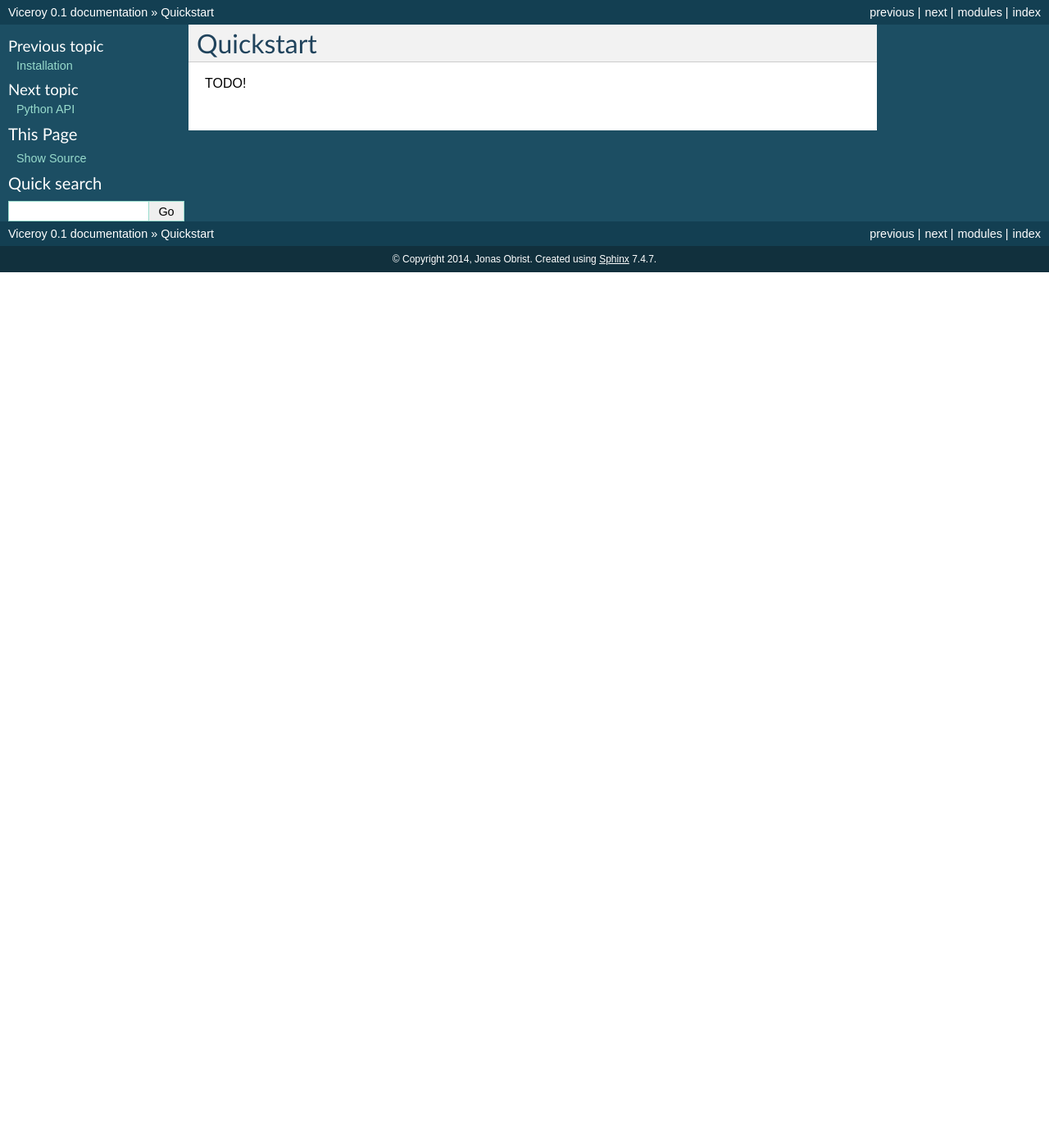
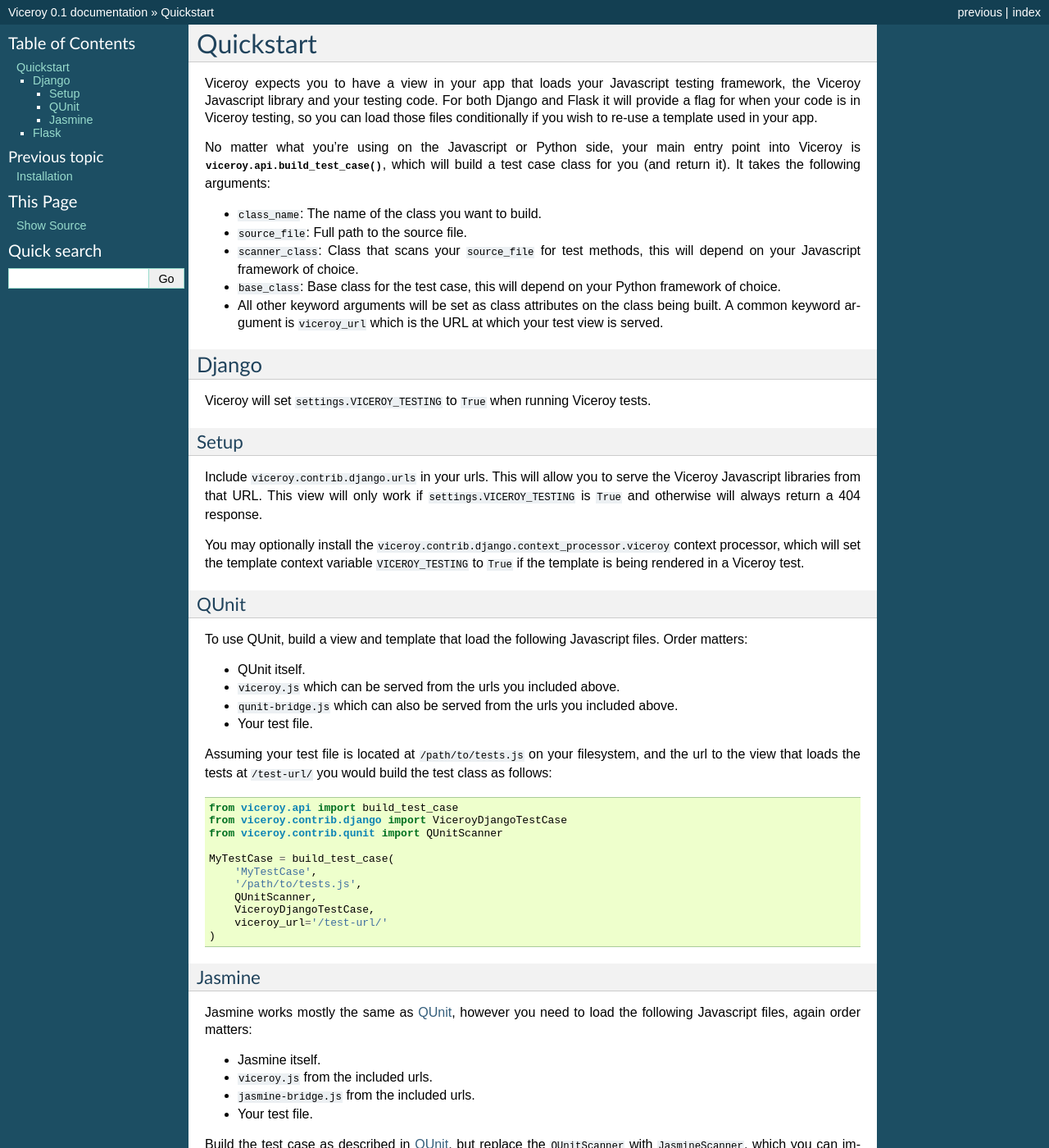
Before and after one commit to ojii/viceroy, a Sphinx documentation site: the page built from docs/quickstart.rst, in a window 1280 px wide and 1400 px high. Shown: the whole window at 82% size. Built offline with Sphinx 7.4.7, drawn with Linux system fonts in a browser that asks for light colours; some of the changed text lies outside the part shown.

Commit message:
Added docs for 0.3

```diff
--- a/docs/quickstart.rst
+++ b/docs/quickstart.rst
@@ -2,4 +2,112 @@
 Quickstart
 ##########
 
-TODO!
+Viceroy expects you to have a view in your app that loads your Javascript
+testing framework, the Viceroy Javascript library and your testing code. For
+both Django and Flask it will provide a flag for when your code is in Viceroy
+testing, so you can load those files conditionally if you wish to re-use a
+template used in your app.
+
+No matter what you're using on the Javascript or Python side, your main entry
+point into Viceroy is :py:func:`viceroy.api.build_test_case`, which will build
+a test case class for you (and return it). It takes the following arguments:
+
+* ``class_name``: The name of the class you want to build.
+* ``source_file``: Full path to the source file.
+* ``scanner_class``: Class that scans your ``source_file`` for test methods,
+  this will depend on your Javascript framework of choice.
+* ``base_class``: Base class for the test case, this will depend on your Python
+  framework of choice.
+* All other keyword arguments will be set as class attributes on the class
+  being built. A common keyword argument is ``viceroy_url`` which is the URL at
+  which your test view is served.
+
+
+.. _django:
+
+******
+Django
+******
+
+Viceroy will set ``settings.VICEROY_TESTING`` to ``True`` when running Viceroy
+tests.
+
+
+Setup
+=====
+
+Include ``viceroy.contrib.django.urls`` in your urls. This will allow you to
+serve the Viceroy Javascript libraries from that URL. This view will only work
+if ``settings.VICEROY_TESTING`` is ``True`` and otherwise will always return
+a 404 response.
+
+You may optionally install the
+``viceroy.contrib.django.context_processor.viceroy`` context processor, which
+will set the template context variable ``VICEROY_TESTING`` to ``True`` if the
+template is being rendered in a Viceroy test.
+
+.. _django-qunit:
+
+QUnit
+=====
+
+To use QUnit, build a view and template that load the following Javascript
+files. Order matters:
+
+* QUnit itself.
+* ``viceroy.js`` which can be served from the urls you included above.
+* ``qunit-bridge.js`` which can also be served from the urls you included
+  above.
+* Your test file.
+
+Assuming your test file is located at ``/path/to/tests.js`` on your filesystem,
+and the url to the view that loads the tests at ``/test-url/`` you would build
+the test class as follows::
+
+    from viceroy.api import build_test_case
+    from viceroy.contrib.django import ViceroyDjangoTestCase
+    from viceroy.contrib.qunit import QUnitScanner
+
+    MyTestCase = build_test_case(
+        'MyTestCase',
+        '/path/to/tests.js',
+        QUnitScanner,
+        ViceroyDjangoTestCase,
+        viceroy_url='/test-url/'
+    )
+
+.. _jasmine-django:
+
+Jasmine
+=======
+
+Jasmine works mostly the same as :ref:`django-qunit`, however you need to load
+the following Javascript files, again order matters:
+
+* Jasmine itself.
+* ``viceroy.js`` from the included urls.
+* ``jasmine-bridge.js`` from the included urls.
+* Your test file.
+
+Build the test case as described in :ref:`django-qunit`, but replace the
+``QUnitScanner`` with ``JasmineScanner``, which you can import from
+``viceroy.contrib.jasmine``.
+
+
+
+*****
+Flask
+*****
+
+With Flask, you're responsible to serve the Viceroy Javascript files yourself.
+For your convenience, you may use ``viceroy.constants.VICEROY_STATIC_ROOT``
+which is the path to the directory holding ``viceroy.js``, ``qunit-bridge.js``
+and ``jasmine-bridge.js``.
+
+``VICEROY_TESTING`` in your ``app.config`` will be set to ``True`` during
+Viceroy testing.
+
+Testing in Flask works pretty much the same as :ref:`django`, but substitute
+the ``ViceroyDjangoTestCase`` with ``ViceroyFlaskTestCase`` and make sure to
+pass your Flask app as the ``viceroy_flask_app`` keyword argument to
+``build_test_case``.
```
Also changed, not shown: docs/index.rst (+8 -3 lines), docs/javascript-api.rst (deleted, +0 -30 lines), docs/python-api.rst (deleted, +0 -134 lines), 2 other files.
